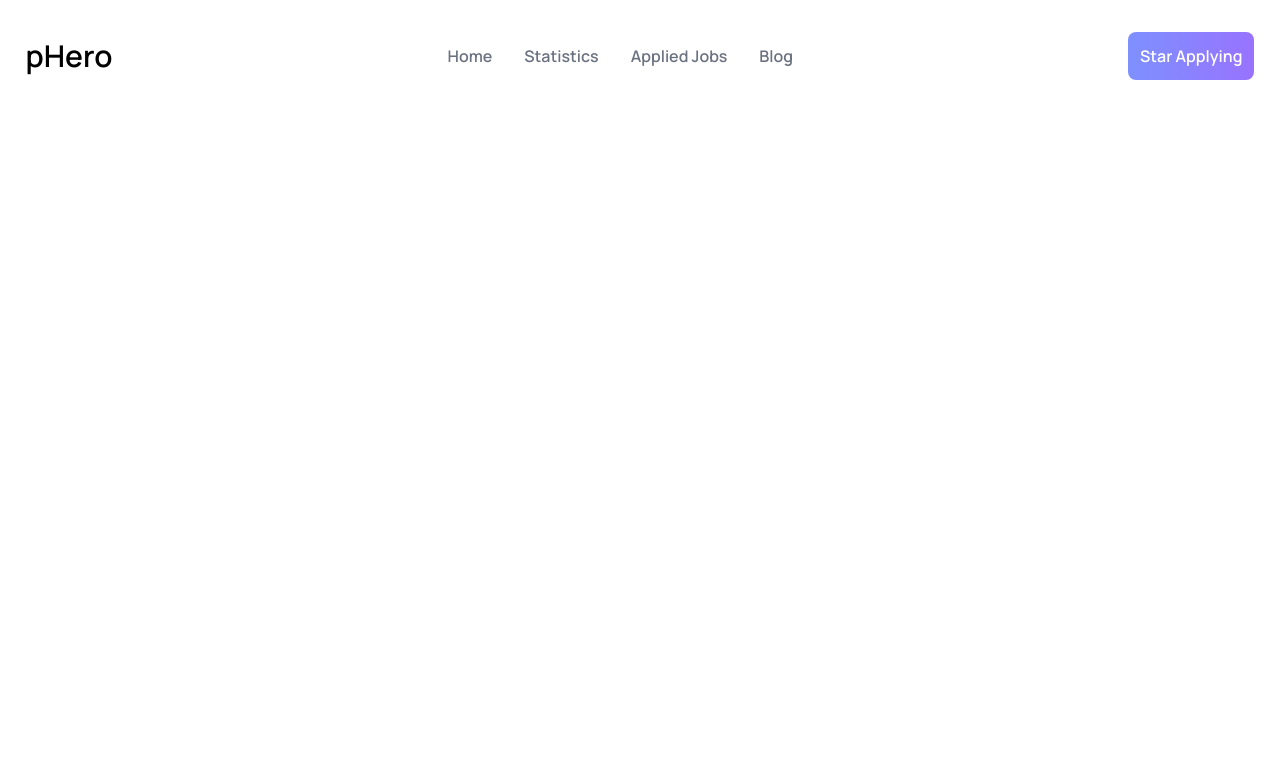
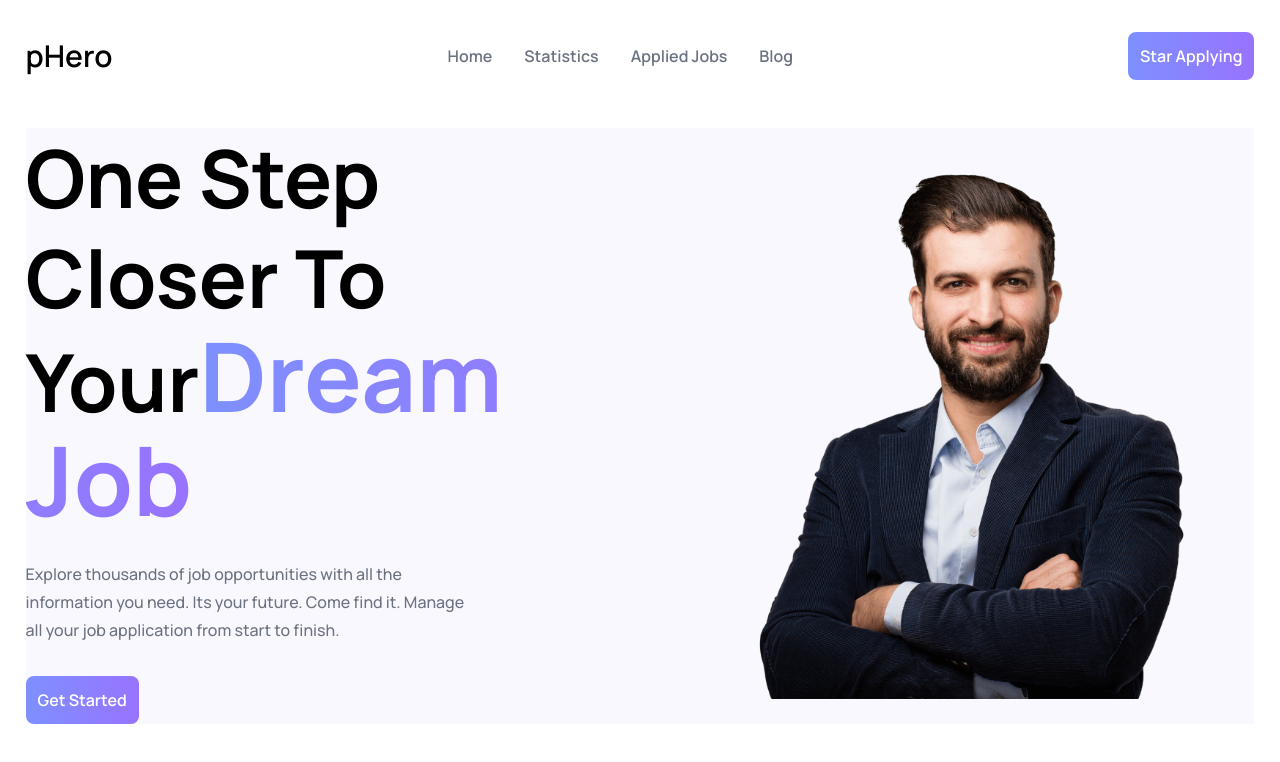
Before and after one commit to naimalinaim1/pHero-Job-apply, a React (Vite) app: page / in a window 1280 px wide. Shown: the top 762 px of the page. Built offline with nearby package versions, Linux system fonts and the light colour scheme.

Commit message:
Added Banner

```diff
--- a/src/App.jsx
+++ b/src/App.jsx
@@ -1,19 +1,14 @@
-import React, { createContext } from "react";
+import React from "react";
 import { Outlet } from "react-router-dom";
 import NavBar from "./components/NavBar/NavBar";
-
-export const CommonBtn = createContext("");
-const btn = {
-  background: "linear-gradient(90deg, #7E90FE 0%, #9873FF 100%)",
-};
 
 const App = () => {
   return (
     <>
-      <CommonBtn.Provider value={btn}>
-        <NavBar />
+      <NavBar />
+      <div className="w-[96%] max-w-[1280px] mx-auto">
         <Outlet />
-      </CommonBtn.Provider>
+      </div>
     </>
   );
 };
--- /dev/null
+++ b/src/components/Banner/Banner.jsx
@@ -0,0 +1,30 @@
+import React from "react";
+import bannerImg from "../../assets/images/header-image.png";
+
+const Banner = () => {
+  return (
+    <div className="bg-[#FAF8FF] grid grid-cols-1 md:grid-cols-2 md:gap-8 items-center">
+      <div>
+        <h1 className="text-[80px] font-extrabold leading-[100px]">
+          One Step Closer To Your
+          <span className="text-transparent text-8xl bg-clip-text bg-gradient-to-r from-[#7E90FE] to-[#9873FF]">
+            Dream Job
+          </span>
+        </h1>
+        <p className="text-gray-500 leading-7 font-medium mt-6 mb-8 md:w-3/4">
+          Explore thousands of job opportunities with all the information you
+          need. Its your future. Come find it. Manage all your job application
+          from start to finish.
+        </p>
+        <button className="bg-gradient-to-r from-[#7E90FE] to-[#9873FF] py-3 px-3 rounded-lg text-white text-md font-semibold">
+          Get Started
+        </button>
+      </div>
+      <div>
+        <img src={bannerImg} alt="banner image" />
+      </div>
+    </div>
+  );
+};
+
+export default Banner;
--- /dev/null
+++ b/src/components/HomePage/HomePage.jsx
@@ -0,0 +1,12 @@
+import React from "react";
+import Banner from "../Banner/Banner";
+
+const HomePage = () => {
+  return (
+    <>
+      <Banner />
+    </>
+  );
+};
+
+export default HomePage;
--- a/src/components/NavBar/NavBar.jsx
+++ b/src/components/NavBar/NavBar.jsx
@@ -1,10 +1,7 @@
-import React, { useContext } from "react";
+import React from "react";
 import { Link } from "react-router-dom";
-import { CommonBtn } from "../../App";
 
 const NavBar = () => {
-  const btn = useContext(CommonBtn);
-
   return (
     <nav className="w-[96%] max-w-[1280px] mx-auto mt-8 mb-12 text-center  sm:flex justify-between items-center">
       <Link to="/">
@@ -26,10 +23,7 @@ const NavBar = () => {
           <Link to="/blog">Blog</Link>
         </li>
       </ul>
-      <button
-        className="py-3 px-3 rounded-lg text-white text-md font-semibold"
-        style={btn}
-      >
+      <button className="bg-gradient-to-r from-[#7E90FE] to-[#9873FF] py-3 px-3 rounded-lg text-white text-md font-semibold">
         Star Applying
       </button>
     </nav>
--- a/src/main.jsx
+++ b/src/main.jsx
@@ -3,6 +3,7 @@ import ReactDOM from "react-dom/client";
 import App from "./App";
 import "./index.css";
 import { RouterProvider, createBrowserRouter } from "react-router-dom";
+import HomePage from "./components/HomePage/HomePage";
 
 const router = createBrowserRouter([
   {
@@ -11,7 +12,7 @@ const router = createBrowserRouter([
     children: [
       {
         path: "/",
-        element: "",
+        element: <HomePage />,
       },
     ],
   },
```
